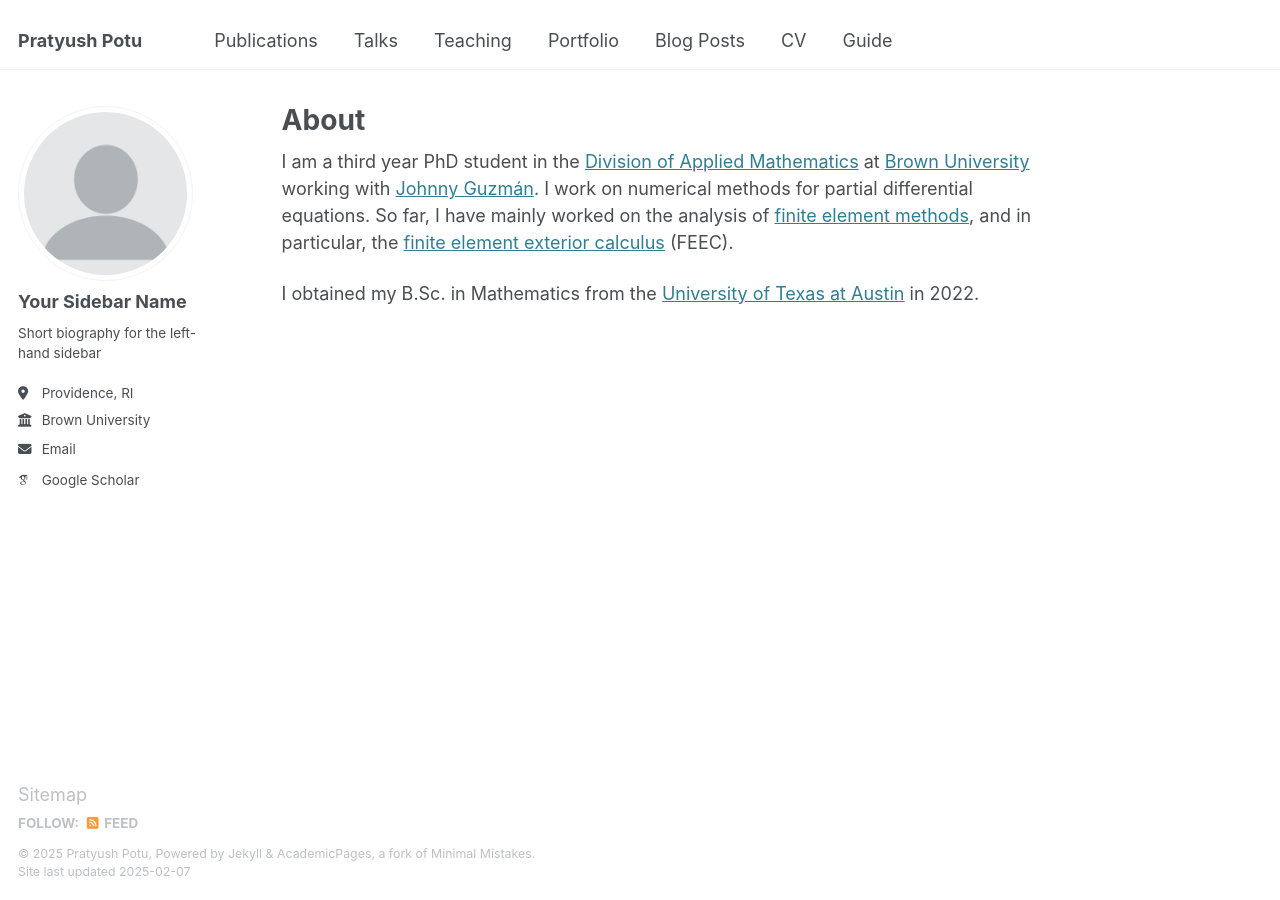
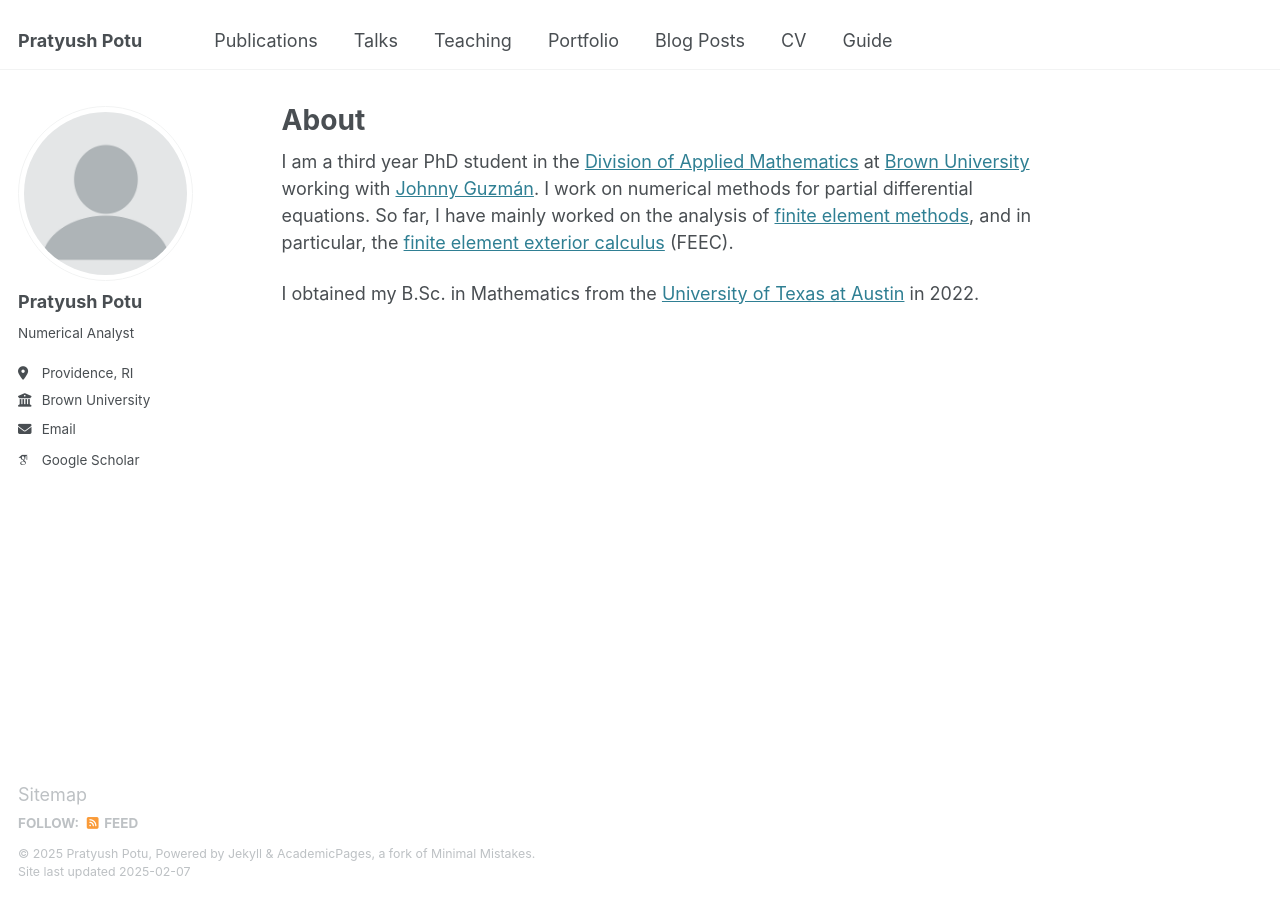
Before and after one commit to pratyushpotu/pratyushpotu.github.io, a Jekyll site: the page built from _pages/about.md, in a window 1280 px wide. Built offline with Jekyll 4.4.1, drawn with Linux system fonts in a browser that asks for light colours; some web fonts are replaced.

Commit message:
Update _config.yml

```diff
--- a/_config.yml
+++ b/_config.yml
@@ -23,13 +23,13 @@ repository               : "pratyushpotu/pratyushpotu.github.io"
 author:
   # Biographic information
   avatar           : "profile.png"
-  name             : "Your Sidebar Name"
+  name             : "Pratyush Potu"
   pronouns         : # example: "she/her"
-  bio              : "Short biography for the left-hand sidebar"
+  bio              : "Numerical Analyst"
   location         : "Providence, RI"
   employer         : "Brown University"
   uri              : # URL
-  email            : "none@example.org"
+  email            : "pratyush_potu@brown.edu"
 
   # Academic websites
   arxiv            : # URL - Update with the correct link to your profile
```
